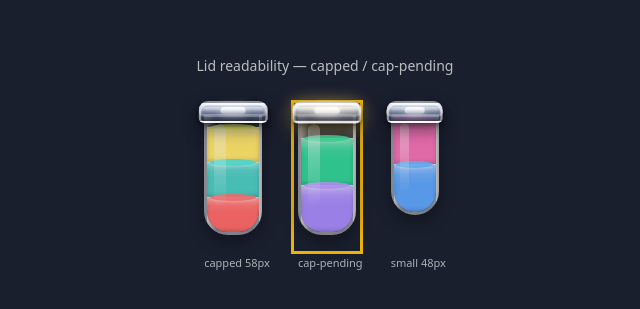
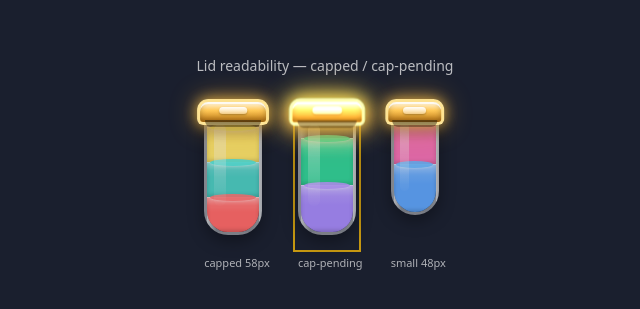
Before and after one commit to Lancechung888/color-sort-puzzle, a website: page store-assets/ua/lid-readability/lid-preview.html in a window 1280 px wide. Shown: the part 237-546 px from the top of the page, without its empty margins (315-955 px from the left). Drawn offline with Linux system fonts and the light colour scheme.

Commit message:
P0: thicken & brighten tube lids for ad thumbs
Lids were 16px muted silver — unreadable in store thumbs / UA first 3s.
Bump to ~26px gold/neon lids with glow + grip bar; theme vars for classic/neon/cat.

```diff
--- a/assets/css/style.css
+++ b/assets/css/style.css
@@ -495,48 +495,81 @@ html, body {
 }
 
 
-/* Cap / lid module (蓋子管) */
+/* Cap / lid module (蓋子管) — P0: thick/bright for thumbnails + ad first 3s */
+:root,
+[data-theme="classic"] {
+  --lid-top: #fff8e7;
+  --lid-mid: #ffc857;
+  --lid-bot: #c47a12;
+  --lid-edge: rgba(255, 230, 150, 0.95);
+  --lid-glow: 0 0 14px rgba(255, 200, 80, 0.85), 0 0 28px rgba(255, 170, 40, 0.45);
+}
+[data-theme="neon"] {
+  --lid-top: #fff;
+  --lid-mid: #ffe66d;
+  --lid-bot: #ff00e5;
+  --lid-edge: rgba(0, 245, 255, 0.95);
+  --lid-glow: 0 0 16px rgba(255, 0, 229, 0.9), 0 0 32px rgba(0, 245, 255, 0.55);
+}
+[data-theme="cat"] {
+  --lid-top: #fff;
+  --lid-mid: #ffb4c8;
+  --lid-bot: #ff8fab;
+  --lid-edge: rgba(255, 180, 200, 0.95);
+  --lid-glow: 0 0 14px rgba(255, 143, 171, 0.8), 0 0 24px rgba(162, 210, 255, 0.4);
+}
+
 .tube.capped .tube-glass {
-  filter: brightness(0.92);
+  filter: brightness(0.9);
 }
 
 .tube-lid {
-  /* Ad-first: thicker + brighter metal lid so USP reads at ~48–58px / first 3s */
   position: absolute;
-  top: -6px;
+  top: -8px;
   left: 50%;
   transform: translateX(-50%);
-  width: 118%;
-  height: 22px;
+  width: 124%;
+  height: 26px;
   z-index: 6;
   pointer-events: none;
-  border-radius: 9px 9px 5px 5px;
+  border-radius: 11px 11px 6px 6px;
   background:
     linear-gradient(180deg,
-      rgba(255,255,255,0.95) 0%,
-      rgba(235,242,255,0.82) 18%,
-      rgba(175,190,220,0.58) 48%,
-      rgba(95,105,140,0.62) 78%,
-      rgba(55,65,95,0.78) 100%);
-  border: 2.5px solid var(--tube-border);
+      var(--lid-top) 0%,
+      var(--lid-mid) 42%,
+      var(--lid-bot) 100%);
+  border: 3px solid var(--lid-edge);
   box-shadow:
-    0 6px 16px rgba(0,0,0,0.55),
-    0 2px 5px rgba(0,0,0,0.4),
-    inset 0 2px 1px rgba(255,255,255,0.85),
-    inset 0 -3px 5px rgba(0,0,0,0.28);
+    var(--lid-glow),
+    0 6px 14px rgba(0,0,0,0.45),
+    inset 0 2px 0 rgba(255,255,255,0.75),
+    inset 0 -3px 6px rgba(0,0,0,0.28);
+}
+
+/* Chunkier grip bar — readable at ~320px thumb */
+.tube-lid::before {
+  content: '';
+  position: absolute;
+  top: 5px;
+  left: 50%;
+  transform: translateX(-50%);
+  width: 42%;
+  height: 7px;
+  border-radius: 4px;
+  background: linear-gradient(180deg, rgba(255,255,255,0.95), rgba(255,255,255,0.35));
+  box-shadow: 0 1px 2px rgba(0,0,0,0.25);
 }
 
 .tube-lid::after {
   content: '';
   position: absolute;
-  top: 4px;
-  left: 50%;
-  transform: translateX(-50%);
-  width: 38%;
+  bottom: -5px;
+  left: 8%;
+  right: 8%;
   height: 7px;
-  border-radius: 4px;
-  background: linear-gradient(180deg, rgba(255,255,255,0.98), rgba(255,255,255,0.4));
-  box-shadow: 0 0 8px rgba(255,255,255,0.65);
+  border-radius: 0 0 6px 6px;
+  background: linear-gradient(180deg, rgba(40,30,10,0.55), rgba(20,15,5,0.35));
+  z-index: -1;
 }
 
 .tube.uncapping .tube-lid {
@@ -600,18 +633,18 @@ html, body {
   transform: none;
 }
 
-/* First-tap arm: pulse lid until second tap / timeout (more obvious for ads + small size) */
+/* First-tap arm: pulse lid until second tap / timeout */
 .tube.cap-pending .tube-lid {
-  animation: lidPendingPulse 0.55s ease-in-out infinite;
-  filter: drop-shadow(0 0 14px rgba(255, 200, 80, 1));
+  animation: lidPendingPulse 0.65s ease-in-out infinite;
+  filter: drop-shadow(0 0 8px rgba(255, 200, 80, 0.85));
 }
 .tube.cap-pending {
-  outline: 3px solid rgba(255, 193, 7, 0.92);
-  outline-offset: 4px;
+  outline: 2px solid rgba(255, 193, 7, 0.75);
+  outline-offset: 3px;
 }
 @keyframes lidPendingPulse {
-  0%, 100% { transform: translateX(-50%) scale(1); filter: brightness(1.08) drop-shadow(0 0 6px rgba(255,200,80,0.6)); }
-  50% { transform: translateX(-50%) scale(1.14); filter: brightness(1.55) drop-shadow(0 0 18px rgba(255,230,120,1)); }
+  0%, 100% { transform: translateX(-50%) scale(1); filter: brightness(1) drop-shadow(0 0 4px rgba(255,200,80,0.4)); }
+  50% { transform: translateX(-50%) scale(1.08); filter: brightness(1.35) drop-shadow(0 0 12px rgba(255,220,100,0.95)); }
 }
 
 /* Pour stream + splash */
```
